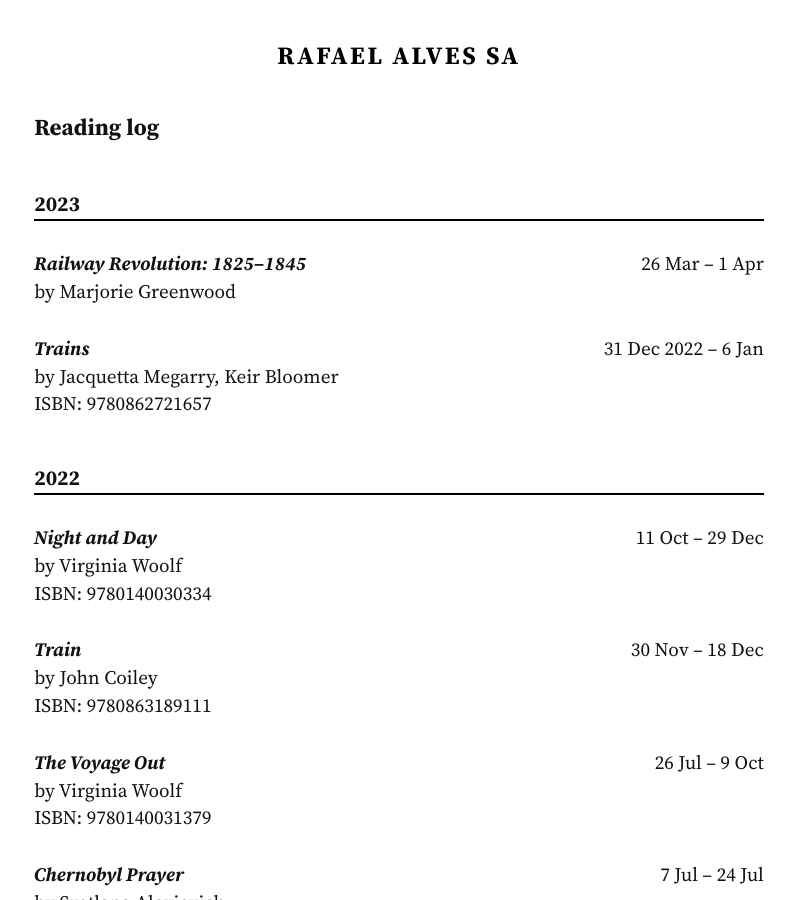
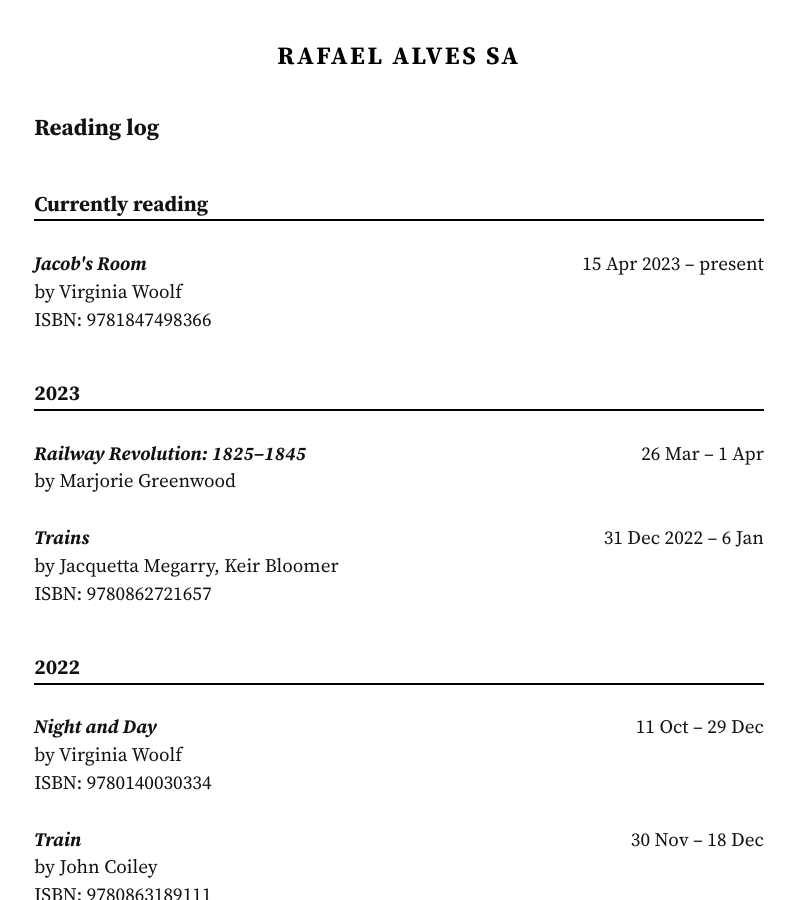
Before and after one commit to rafaelalvessa/rafael.me.uk, a Jekyll site: the page built from reading_log.md, in a window 1280 px wide and 900 px high. Shown: the whole window, without its empty margins (241-1036 px from the left). Built offline with Jekyll 4.4.1, drawn with Linux system fonts in a browser that asks for light colours; some of the changed text lies outside the part shown.

Commit message:
Add Jacob's Room to currently reading

```diff
--- a/_data/reading_log.yaml
+++ b/_data/reading_log.yaml
@@ -1,3 +1,10 @@
+Currently reading:
+
+- author: Virginia Woolf
+  date_started: 15 Apr 2023
+  isbn: 9781847498366
+  title: Jacob's Room
+
 2023:
 
 - author: Marjorie Greenwood
@@ -196,7 +203,7 @@
   date_finished: 8 Aug
   date_started: 29 Jul
   isbn: 9780008323455
-  title: It Doesnt Have to Be Crazy at Work
+  title: It Doesn't Have to Be Crazy at Work
 
 - author: Greg Jackson
   date_finished: 26 Jul
```
